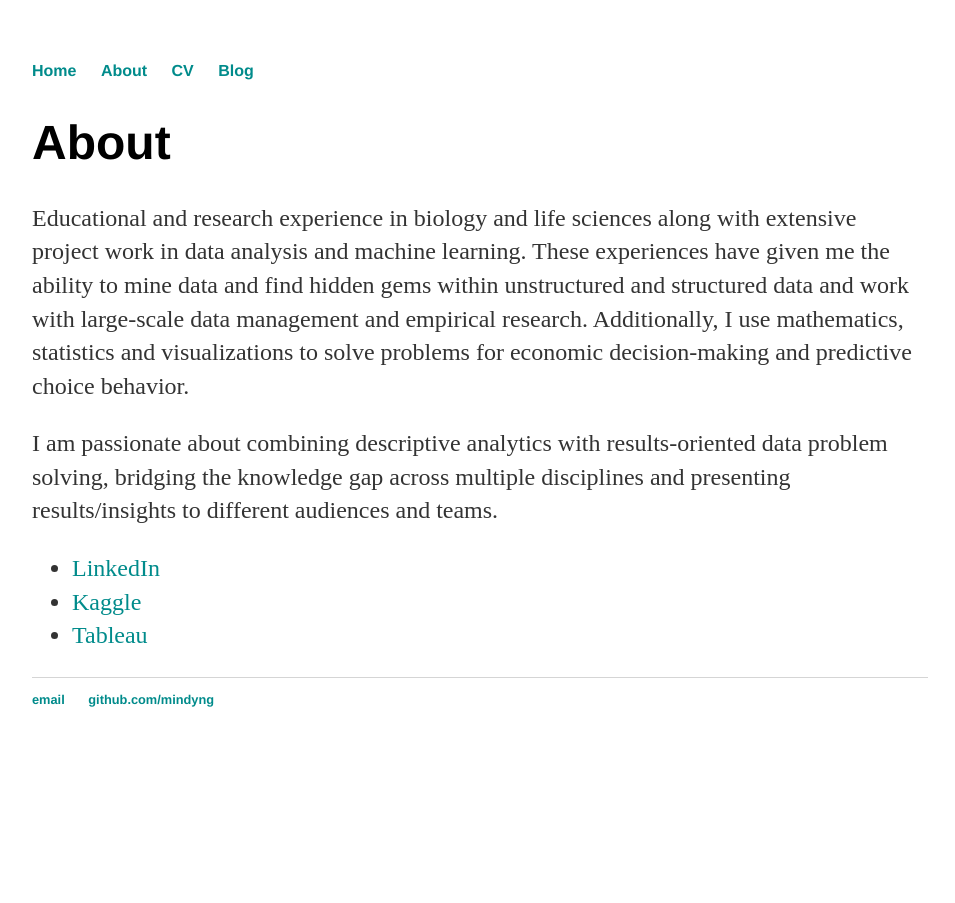
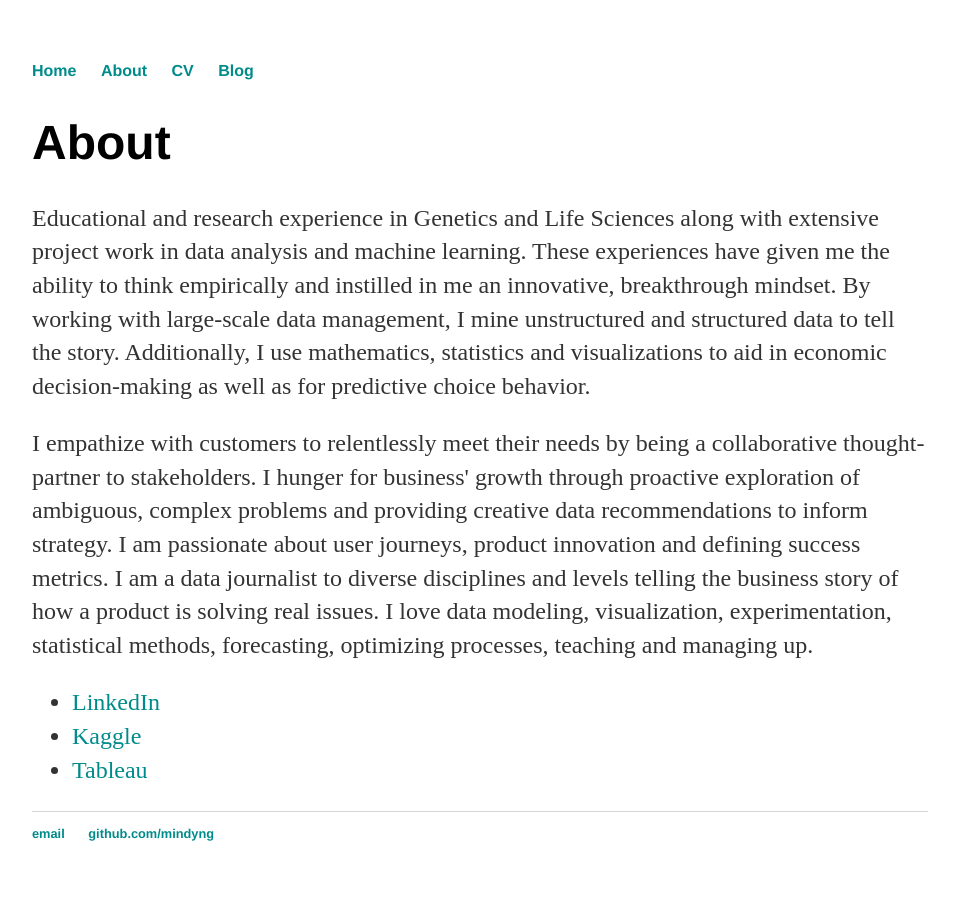
Before and after one commit to mindyng/mindyng.github.io, a Jekyll site: the page built from about/index.html, in a window 1280 px wide. Shown: the whole page, without its empty margins (160-1115 px from the left). Built offline with Jekyll 4.4.1, drawn with Linux system fonts in a browser that asks for light colours.

Commit message:
Update index.html

```diff
--- a/about/index.html
+++ b/about/index.html
@@ -29,9 +29,21 @@ a:active {
 </head>
 		<div class="about">
 			<h1>About</h1>
-			<p>Educational and research experience in biology and life sciences along with extensive project work in data analysis and machine learning. These experiences have given me the ability to mine data and find hidden gems within unstructured and structured data and work with large-scale data management and empirical research. Additionally, I use mathematics, statistics and visualizations to solve problems for economic decision-making and  predictive choice behavior.<p>
+			<p>Educational and research experience in Genetics and Life Sciences along with extensive project work in data analysis and machine learning. These experiences have given me the ability to think empirically and instilled in me an innovative, breakthrough mindset. By working with large-scale data management, I mine unstructured and structured data to tell the story. Additionally, I use mathematics, statistics and visualizations to aid in economic decision-making as well as for predictive choice behavior.<p>
 
-			<p>I am passionate about combining descriptive analytics with results-oriented data problem solving, bridging the knowledge gap across multiple disciplines and presenting results/insights to different audiences and teams.</p>
+			<p>I empathize with customers to relentlessly meet their needs by being a collaborative thought-partner to stakeholders.
+
+
+
+				I hunger for business' growth through proactive exploration of  ambiguous, complex problems and providing creative data recommendations to inform strategy.
+
+
+
+				I am passionate about user journeys, product innovation and defining success metrics. I am a data journalist to diverse disciplines and levels telling the business story of how a product is solving real issues.
+
+
+
+				I love data modeling, visualization, experimentation, statistical methods, forecasting, optimizing processes, teaching and managing up.</p>
 
 			<ul class="contacts">
 				<li><a href="https://www.linkedin.com/in/mindyng85/">LinkedIn</a></li>
```
